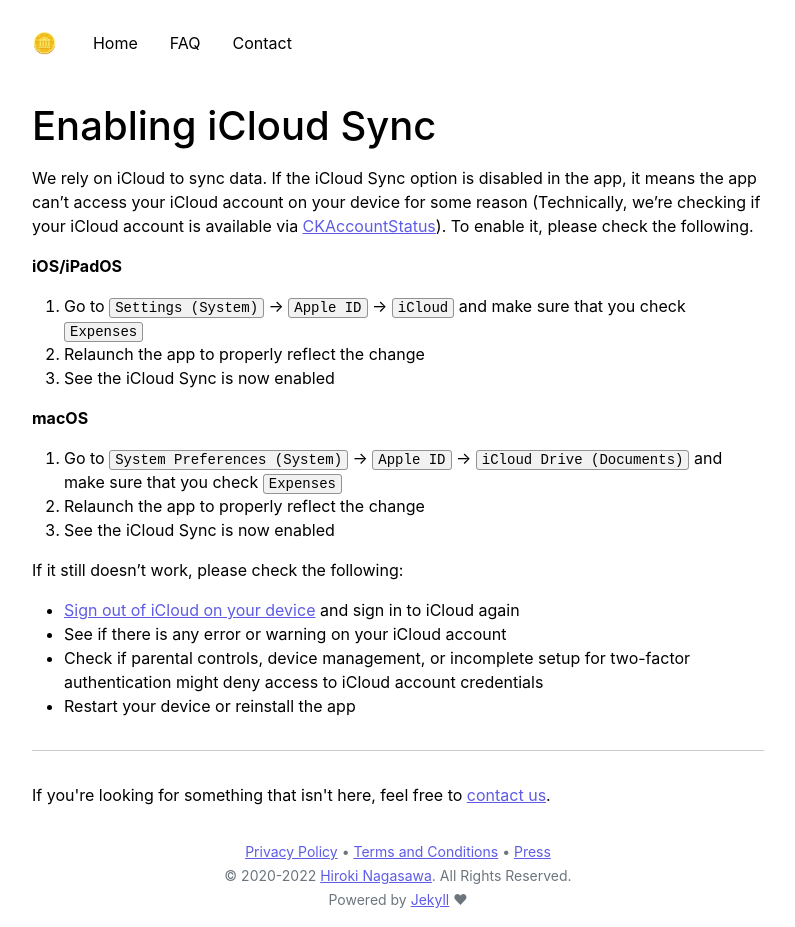
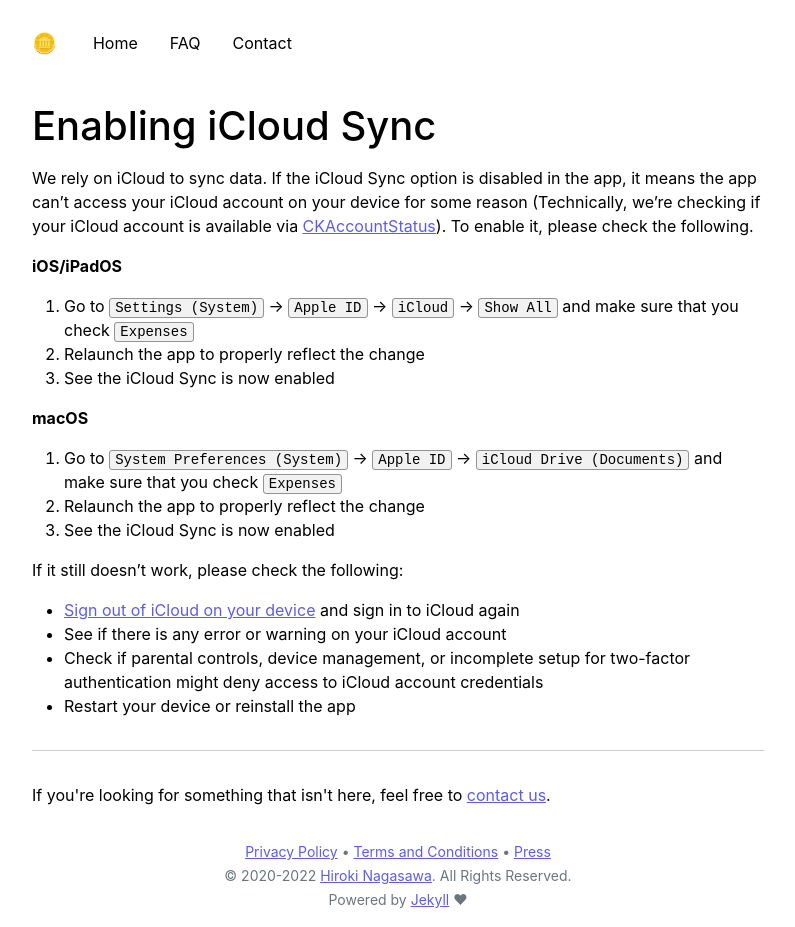
Before and after one commit to bluecometlabs/getexpenses.app, a Jekyll site: the page built from pages/faq/enabling-icloud-sync.md, in a window 1280 px wide. Shown: the whole page, without its empty margins (242-1037 px from the left). Built offline with Jekyll 4.4.1, drawn with Linux system fonts in a browser that asks for light colours.

Commit message:
Update faq page

```diff
--- a/pages/faq/enabling-icloud-sync.md
+++ b/pages/faq/enabling-icloud-sync.md
@@ -10,7 +10,7 @@
 
 **iOS/iPadOS**
 
-1. Go to `Settings (System)` → `Apple ID` → `iCloud` and make sure that you check `Expenses`
+1. Go to `Settings (System)` → `Apple ID` → `iCloud` → `Show All` and make sure that you check `Expenses`
 2. Relaunch the app to properly reflect the change
 3. See the iCloud Sync is now enabled
 
```
